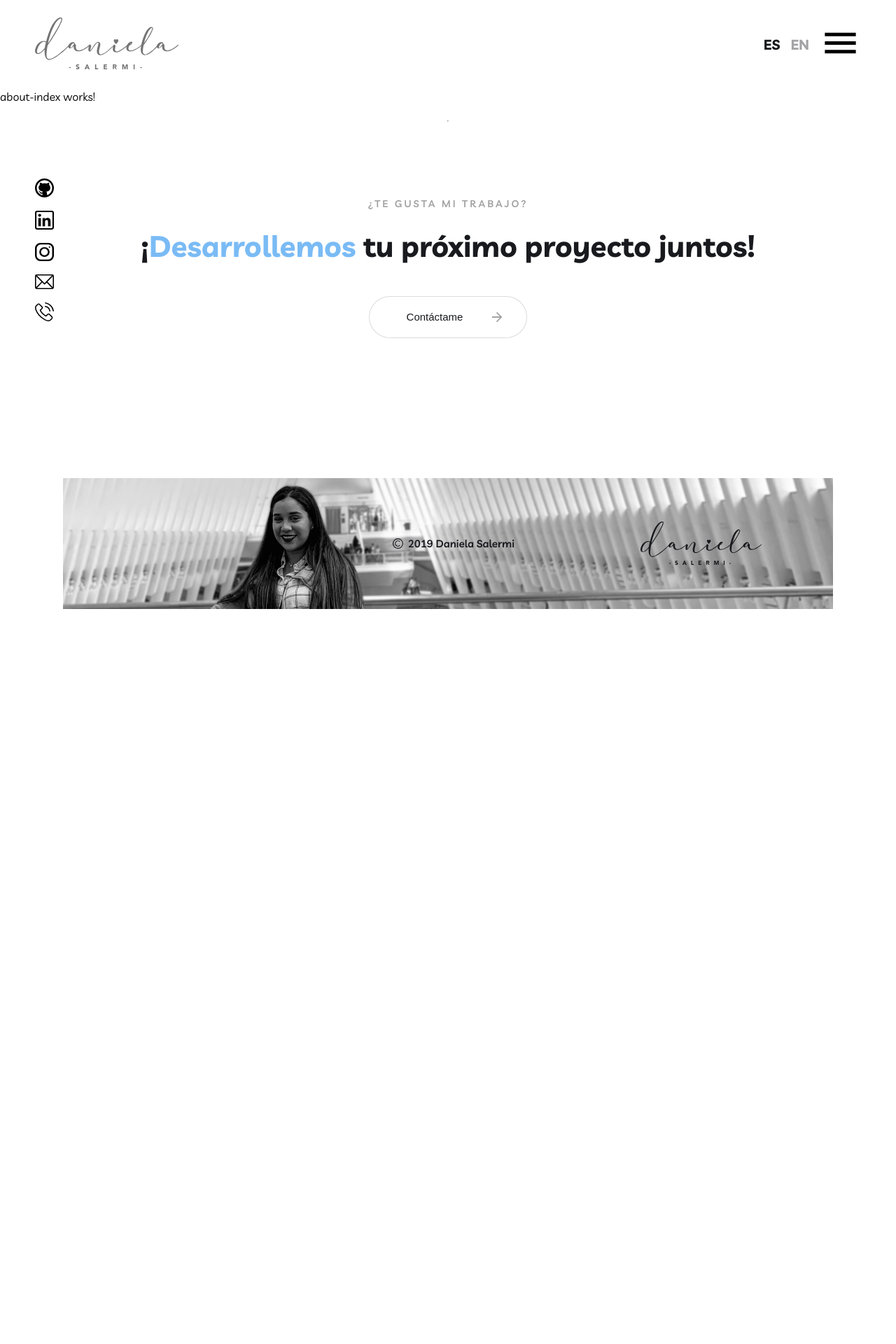
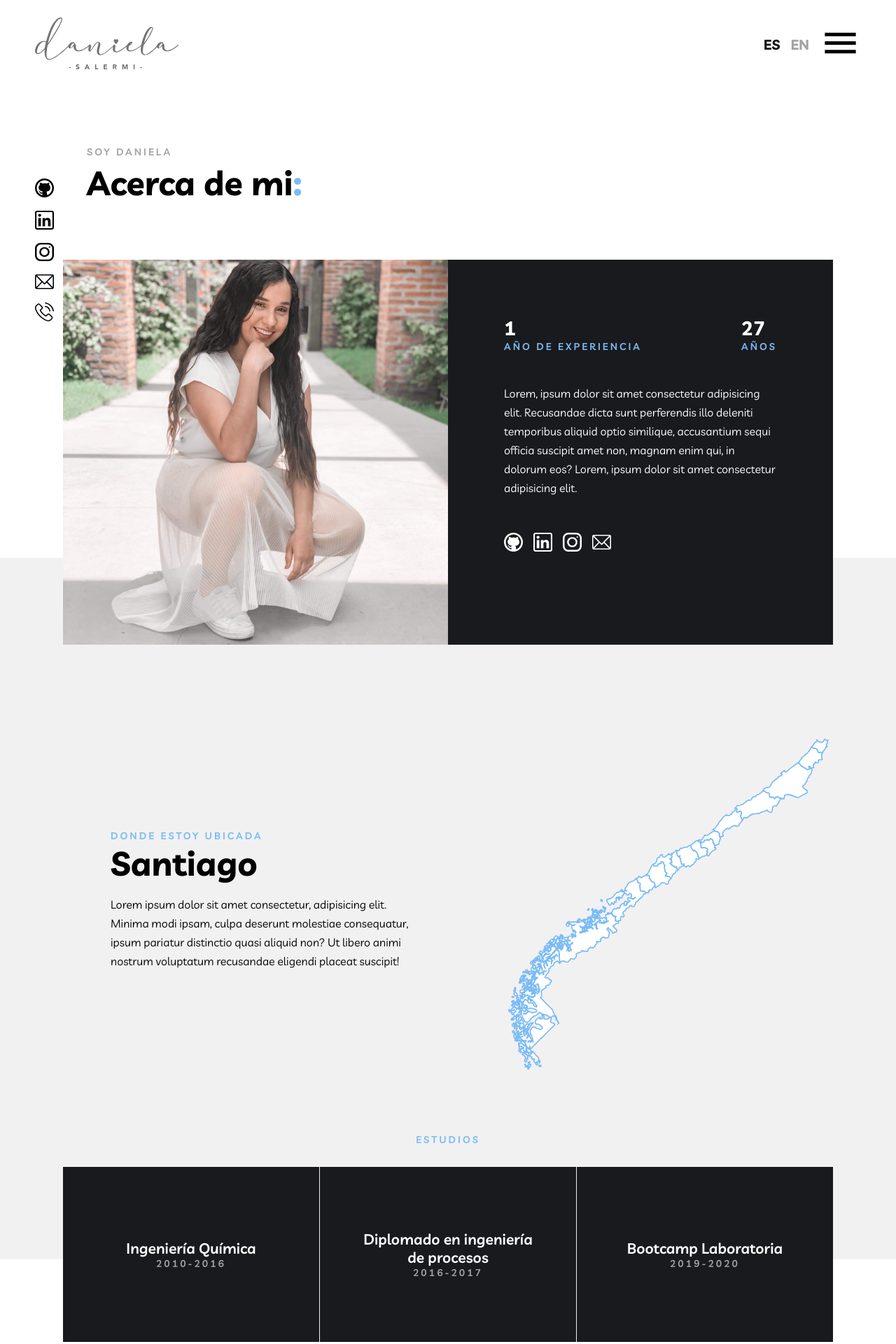
Before and after one commit to DaniSalermi/daniela-salermi-webpage, an Angular app: page /about in a window 1280 px wide. Shown: the top 1920 px of the page at 70% size. Before the commit the page ends 870 px from the top, so only its background shows below. Built offline with nearby package versions, Linux system fonts and the light colour scheme.

Commit message:
feat add about me

```diff
--- a/src/app/modules/about/about-index/about-index.component.html
+++ b/src/app/modules/about/about-index/about-index.component.html
@@ -1 +1,100 @@
-<p>about-index works!</p>
+<div class="about-me">
+  <div class="who-i-am">
+    <h3>soy daniela</h3>
+    <h1>Acerca de mi<span>:</span></h1>
+  </div>
+  <div class="resume">
+    <div class="photo">
+      <img src="assets/about-me-photo.jpg" alt="Foto Daniela" />
+    </div>
+    <div class="facts">
+      <div class="first-info">
+        <div class="experience">
+          <h2>1</h2>
+          <h3>año de experiencia</h3>
+        </div>
+        <div class="age">
+          <h2>27</h2>
+          <h3>años</h3>
+        </div>
+      </div>
+      <div class="facts-text">
+        <p>
+          Lorem, ipsum dolor sit amet consectetur adipisicing elit. Recusandae
+          dicta sunt perferendis illo deleniti temporibus aliquid optio
+          similique, accusantium sequi officia suscipit amet non, magnam enim
+          qui, in dolorum eos? Lorem, ipsum dolor sit amet consectetur
+          adipisicing elit.
+        </p>
+      </div>
+      <div class="rrss">
+        <a href="https://github.com/DaniSalermi" target="_blank"
+          ><div>
+            <img src="assets/github-icon.svg" alt="Icono githhub" /></div
+        ></a>
+        <a href="https://www.linkedin.com/in/danielasalermi/" target="_blank">
+          <div><img src="assets/linkedin-icon.svg" alt="Icono linkedin" /></div>
+        </a>
+
+        <a href="https://www.instagram.com/devstack.ds/" target="_blank">
+          <div>
+            <img src="assets/instagram-icon.svg" alt="Icono instagram" />
+          </div>
+        </a>
+
+        <a
+          href="mailto:hola@danielasalermi.com?subject=Hola Daniela, quiero que trabajemos juntos"
+          target="_blank"
+        >
+          <div><img src="assets/email-icon.svg" alt="Icono mail" /></div>
+        </a>
+      </div>
+    </div>
+  </div>
+</div>
+<div class="gray-background">
+  <div class="location">
+    <div class="info">
+      <h3>donde estoy ubicada</h3>
+      <div class="h1-style">
+        Santiago
+      </div>
+      <p>
+        Lorem ipsum dolor sit amet consectetur, adipisicing elit. Minima modi
+        ipsam, culpa deserunt molestiae consequatur, ipsum pariatur distinctio
+        quasi aliquid non? Ut libero animi nostrum voluptatum recusandae
+        eligendi placeat suscipit!
+      </p>
+    </div>
+    <div class="map">
+      <img src="assets/chile-map.svg" alt="Mapa de Chile" />
+    </div>
+  </div>
+</div>
+
+<div class="studies-container">
+  <div class="studies">
+    <div class="tittle">
+      <h3>estudios</h3>
+    </div>
+    <div class="degrees">
+      <div class="first">
+        <h4>Ingeniería Química</h4>
+        <h3>2010-2016</h3>
+      </div>
+
+      <div class="second">
+        <h4>
+          Diplomado en ingeniería <br />
+          de procesos
+        </h4>
+        <h3>2016-2017</h3>
+      </div>
+
+      <div class="third">
+        <h4>Bootcamp Laboratoria</h4>
+        <h3>2019-2020</h3>
+      </div>
+    </div>
+  </div>
+</div>
--- a/src/app/modules/about/about-index/about-index.component.scss
+++ b/src/app/modules/about/about-index/about-index.component.scss
@@ -0,0 +1,170 @@
+.about-me {
+  background-color: white;
+  display: flex;
+  flex-direction: column;
+  align-items: center;
+  h3 {
+    margin: 0;
+    margin-bottom: 5px;
+  }
+  .who-i-am {
+    max-width: 1100px;
+    width: 100%;
+    padding-left: 68px;
+    margin: 80px 0;
+
+    h1 {
+      margin: 0;
+    }
+    span {
+      color: var(--secondary-color);
+    }
+  }
+
+  .resume {
+    max-width: 1100px;
+    width: 100%;
+    display: flex;
+    justify-content: center;
+    max-height: 550px;
+    .photo {
+      flex: 1;
+      max-height: 550px;
+
+      img {
+        max-width: 550px;
+        width: 100%;
+        max-height: 550px;
+        height: 100%;
+        object-fit: cover;
+      }
+    }
+    .facts {
+      flex: 1;
+      background-color: var(--main-color);
+      display: flex;
+      flex-direction: column;
+      max-width: 390px;
+      padding: 80px;
+      max-height: 550px;
+      .first-info {
+        display: flex;
+        justify-content: space-between;
+        margin-bottom: 40px;
+        h2 {
+          color: white;
+        }
+        h3 {
+          color: var(--secondary-color);
+          margin-bottom: 5px;
+        }
+      }
+      .facts-text {
+        p {
+          margin: 0;
+          line-height: 27px;
+          color: white;
+          margin-bottom: 50px;
+        }
+      }
+    }
+    .rrss {
+      display: flex;
+      align-items: center;
+      a {
+        margin-right: 15px;
+      }
+    }
+  }
+}
+
+.gray-background {
+  background-color: #f1f1f2;
+  padding-top: 250px;
+  margin-top: -124px;
+  display: flex;
+  justify-content: center;
+  width: 100%;
+  .location {
+    flex: 1;
+    display: flex;
+    max-width: 1100px;
+    width: 100%;
+    align-items: center;
+    padding-bottom: 258px;
+    .info {
+      flex: 1;
+      padding-right: 92px;
+      padding-left: 68px;
+      h3 {
+        color: var(--secondary-color);
+      }
+      .h1-style {
+        margin: 0;
+      }
+      p {
+        line-height: 27px;
+      }
+    }
+    .map {
+      flex: 1;
+    }
+  }
+}
+
+.studies-container {
+  background-color: white;
+
+  .studies {
+    display: flex;
+    flex-direction: column;
+    align-items: center;
+    .tittle {
+      margin-bottom: 30px;
+      margin-top: -180px;
+      h3 {
+        margin: 0;
+        color: var(--secondary-color);
+      }
+    }
+    .degrees {
+      max-width: 1100px;
+      max-height: 250px;
+      width: 100%;
+      height: 250px;
+      display: flex;
+      background-color: var(--main-color);
+      text-align: center;
+
+      h4 {
+        color: white;
+        font-size: 21px;
+        font-weight: 600;
+      }
+
+      .first {
+        flex: 1;
+        display: flex;
+        flex-direction: column;
+        align-items: center;
+        justify-content: center;
+      }
+      .second {
+        flex: 1;
+        display: flex;
+        flex-direction: column;
+        align-items: center;
+        border-left: 0.5px solid #f1f1f2;
+        border-right: 0.5px solid #f1f1f2;
+        justify-content: center;
+      }
+      .third {
+        flex: 1;
+        display: flex;
+        flex-direction: column;
+        align-items: center;
+        justify-content: center;
+      }
+    }
+  }
+}
```
Also changed, not shown: src/assets/about-me-photo.jpg (added), src/assets/chile-map.svg (added).
